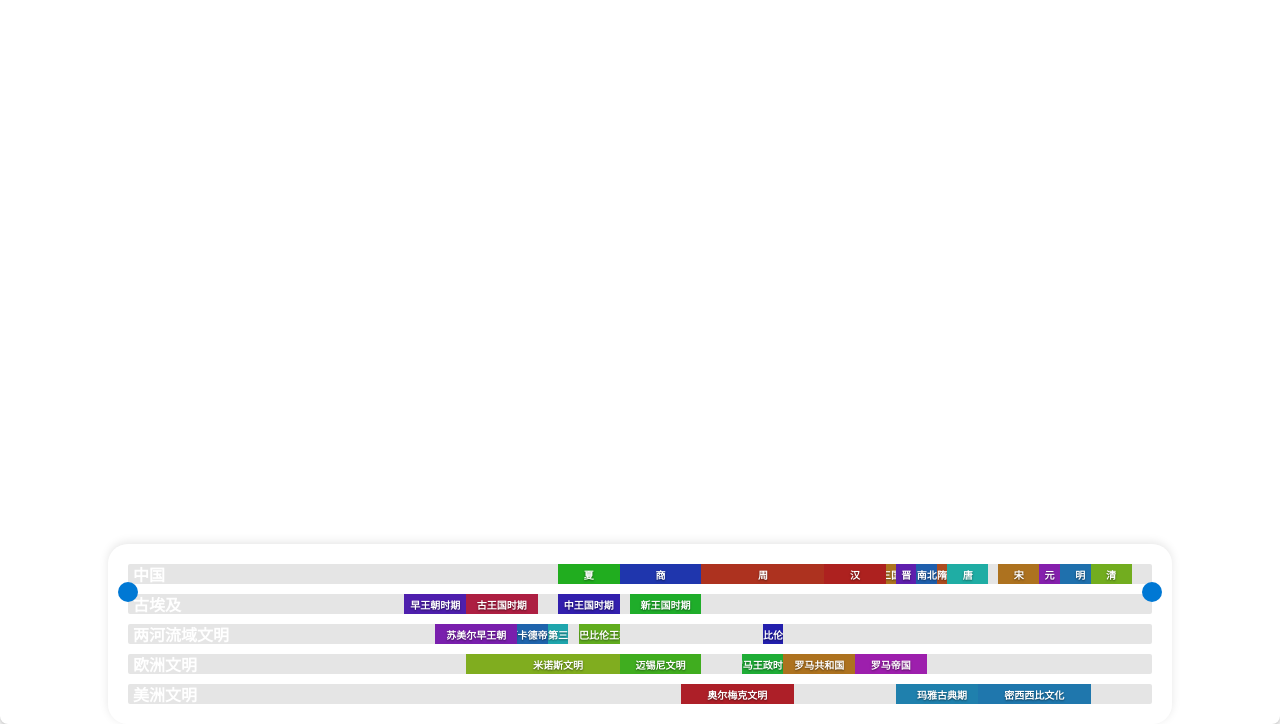
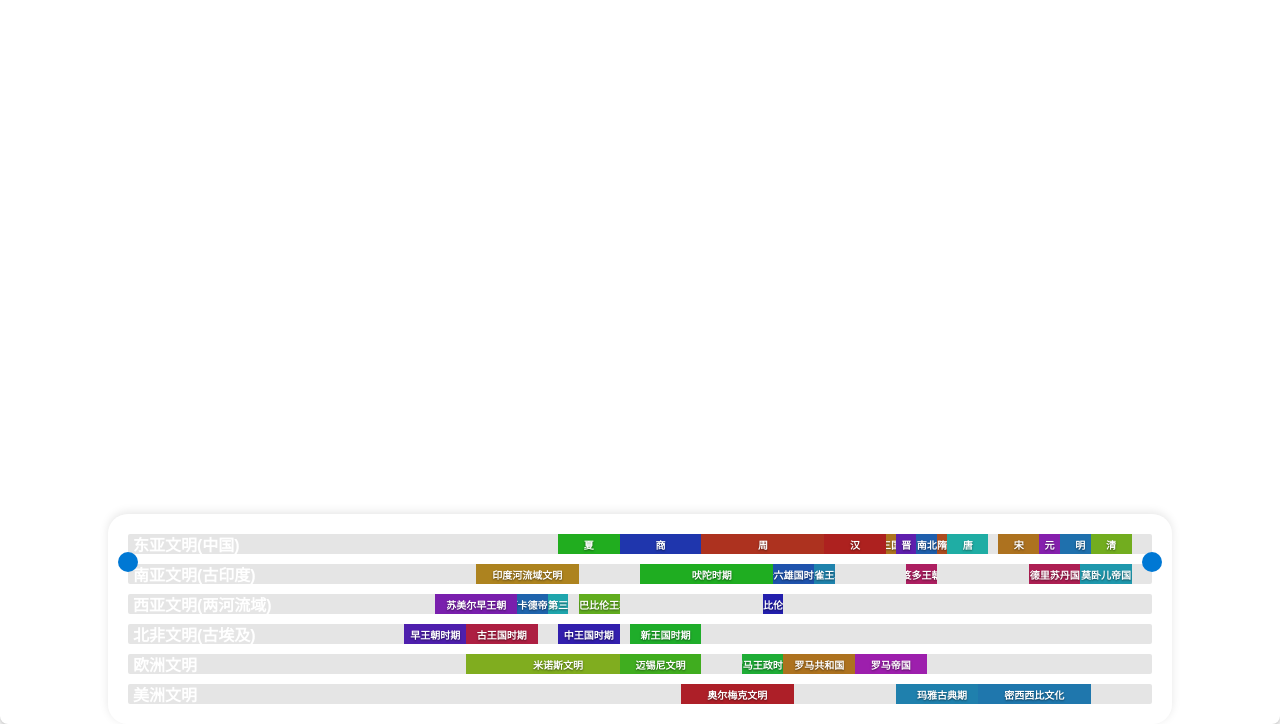
Before and after one commit to davinwang/histmap, a website built with Vite: page index.html in a window 1280 px wide. Shown: the part 76-800 px from the top of the page. Built offline with nearby package versions, Linux system fonts and the light colour scheme; no server answers.

Commit message:
add slider dynamically

```diff
--- a/historical_spans.json
+++ b/historical_spans.json
@@ -1,6 +1,6 @@
 [
   {
-    "civilization": "中国",
+    "civilization": "东亚文明(中国)",
     "spans": [
       {
         "dynasty": "夏",
@@ -88,36 +88,54 @@
     ]
   },
   {
-    "civilization": "古埃及",
+    "civilization": "南亚文明(古印度)",
     "spans": [
       {
-        "dynasty": "早王朝时期",
-        "start_year": -3100,
-        "end_year": -2686,
-        "description": "埃及统一的开始，包括第1-2王朝"
+        "dynasty": "印度河流域文明",
+        "start_year": -2600,
+        "end_year": -1900,
+        "description": "南亚最早的文明"
       },
       {
-        "dynasty": "古王国时期",
-        "start_year": -2686,
-        "end_year": -2181,
-        "description": "金字塔建造的黄金时代，包括第3-6王朝"
+        "dynasty": "吠陀时期",
+        "start_year": -1500,
+        "end_year": -500,
+        "description": "吠陀文献形成时期"
       },
       {
-        "dynasty": "中王国时期",
-        "start_year": -2055,
-        "end_year": -1650,
-        "description": "埃及复兴时期，包括第11-12王朝"
+        "dynasty": "十六雄国时期",
+        "start_year": -600,
+        "end_year": -300,
+        "description": "印度次大陆列国争霸时期"
       },
       {
-        "dynasty": "新王国时期",
-        "start_year": -1550,
-        "end_year": -1069,
-        "description": "埃及帝国时期，包括第18-20王朝"
+        "dynasty": "孔雀王朝",
+        "start_year": -322,
+        "end_year": -185,
+        "description": "印度第一个统一帝国"
+      },
+      {
+        "dynasty": "笈多王朝",
+        "start_year": 320,
+        "end_year": 550,
+        "description": "印度古典黄金时代"
+      },
+      {
+        "dynasty": "德里苏丹国",
+        "start_year": 1206,
+        "end_year": 1526,
+        "description": "北印度伊斯兰政权"
+      },
+      {
+        "dynasty": "莫卧儿帝国",
+        "start_year": 1526,
+        "end_year": 1857,
+        "description": "印度最后一个大帝国"
       }
     ]
   },
   {
-    "civilization": "两河流域文明",
+    "civilization": "西亚文明(两河流域)",
     "spans": [
       {
         "dynasty": "苏美尔早王朝",
@@ -148,6 +166,35 @@
         "start_year": -626,
         "end_year": -539,
         "description": "尼布甲尼撒二世统治时期"
+      }
+    ]
+  },
+  {
+    "civilization": "北非文明(古埃及)",
+    "spans": [
+      {
+        "dynasty": "早王朝时期",
+        "start_year": -3100,
+        "end_year": -2686,
+        "description": "埃及统一的开始，包括第1-2王朝"
+      },
+      {
+        "dynasty": "古王国时期",
+        "start_year": -2686,
+        "end_year": -2181,
+        "description": "金字塔建造的黄金时代，包括第3-6王朝"
+      },
+      {
+        "dynasty": "中王国时期",
+        "start_year": -2055,
+        "end_year": -1650,
+        "description": "埃及复兴时期，包括第11-12王朝"
+      },
+      {
+        "dynasty": "新王国时期",
+        "start_year": -1550,
+        "end_year": -1069,
+        "description": "埃及帝国时期，包括第18-20王朝"
       }
     ]
   },
--- a/index.html
+++ b/index.html
@@ -14,12 +14,7 @@
   <div id="map"></div>
 
   <div class="slider-container-border">
-    <div class="slider-container">
-      <div class="slider" id="slider0"></div>
-      <div class="slider" id="slider1"></div>
-      <div class="slider" id="slider2"></div>
-      <div class="slider" id="slider3"></div>
-      <div class="slider" id="slider4"></div>
+    <div class="slider-container" id="sliders-container">
       <div class="thumb" id="yearFrom" style="left: 0%;"></div>
       <div class="thumb" id="yearTo" style="left: 100%;"></div>
     </div>
--- a/slider.js
+++ b/slider.js
@@ -7,10 +7,13 @@ export function setupSlider() {
     fetch('historical_spans.json')
         .then(response => response.json())
         .then(historicalSpans => {
-            // 最多处理5组数据
-            historicalSpans.slice(0, 5).forEach((civilization, index) => {
-                const slider = document.getElementById(`slider${index}`);
-                if (!slider) return;
+            // Process all available civilizations
+            historicalSpans.forEach((civilization, index) => {
+                const sliderContainer = document.getElementById('sliders-container');
+                const slider = document.createElement('div');
+                slider.className = 'slider';
+                slider.id = `slider${index}`;
+                sliderContainer.insertBefore(slider, document.getElementById('yearFrom'));
 
                 // 添加civilization名称标签
                 const civLabel = document.createElement('div');
```
